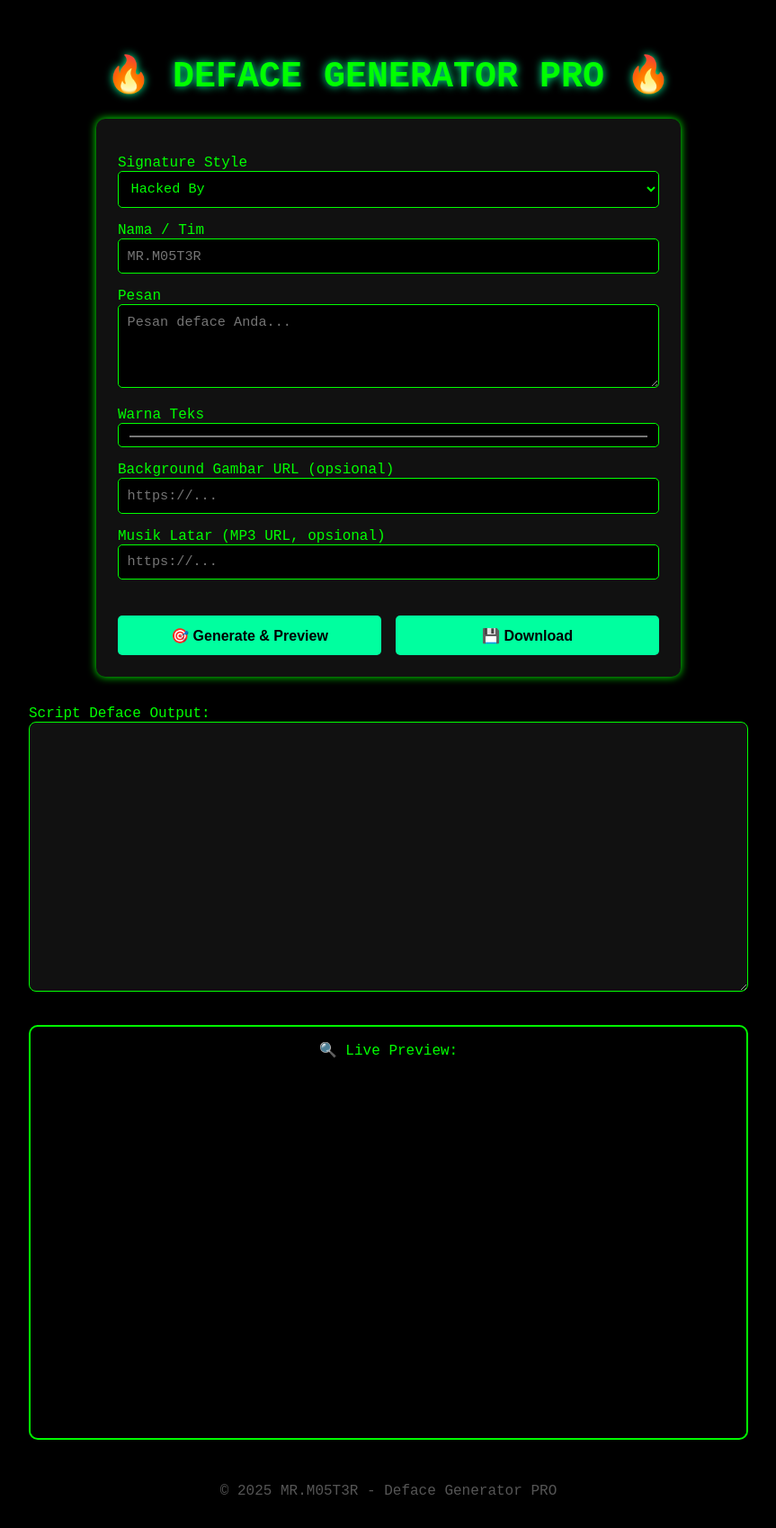
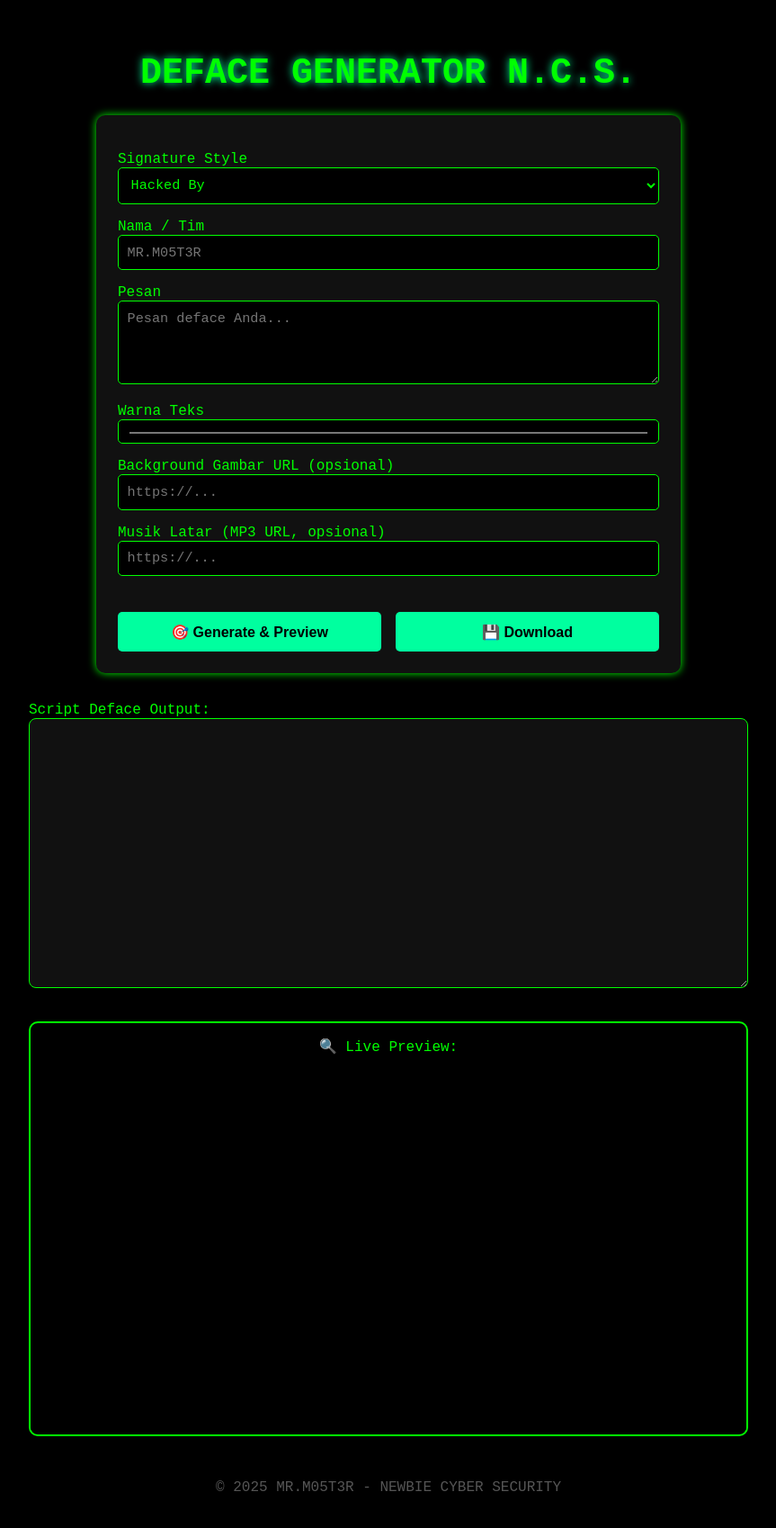
Before and after one commit to RamaFounderNCS/-toolsdefacegenerator.hs.vc, a plain HTML site: page index.html in a window 1280 px wide. Shown: the whole page at 90% size, without its empty margins (208-1071 px from the left). Drawn offline with Linux system fonts and the light colour scheme.

Commit message:
index.html

```diff
--- a/index.html
+++ b/index.html
@@ -3,7 +3,7 @@
 <head>
   <meta charset="UTF-8" />
   <meta name="viewport" content="width=device-width, initial-scale=1.0"/>
-  <title>Deface Script Generator PRO</title>
+  <title>SCRIPT DEFACE GENERATOR N.C.S.</title>
   <style>
     :root {
       --main-color: #00ff9f;
@@ -135,7 +135,7 @@
   </style>
 </head>
 <body>
-  <h1>🔥 DEFACE GENERATOR PRO 🔥</h1>
+  <h1>DEFACE GENERATOR N.C.S.</h1>
 
   <form id="defaceForm">
     <label>Signature Style</label>
@@ -177,7 +177,7 @@
     </div>
   </div>
 
-  <footer>&copy; 2025 MR.M05T3R - Deface Generator PRO</footer>
+  <footer>&copy; 2025 MR.M05T3R - NEWBIE CYBER SECURITY</footer>
 
   <script>
     const form = document.getElementById('defaceForm');
```
